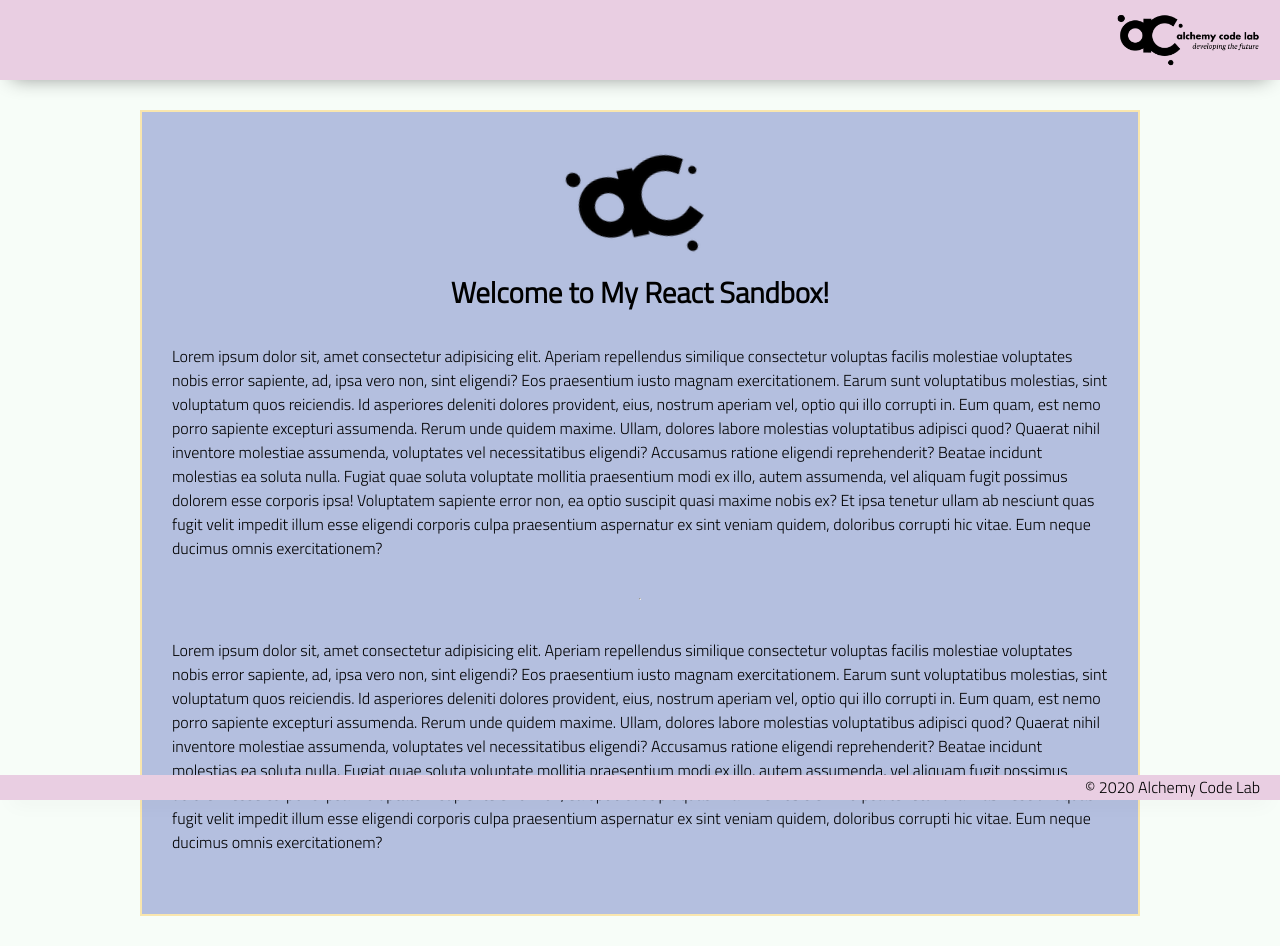
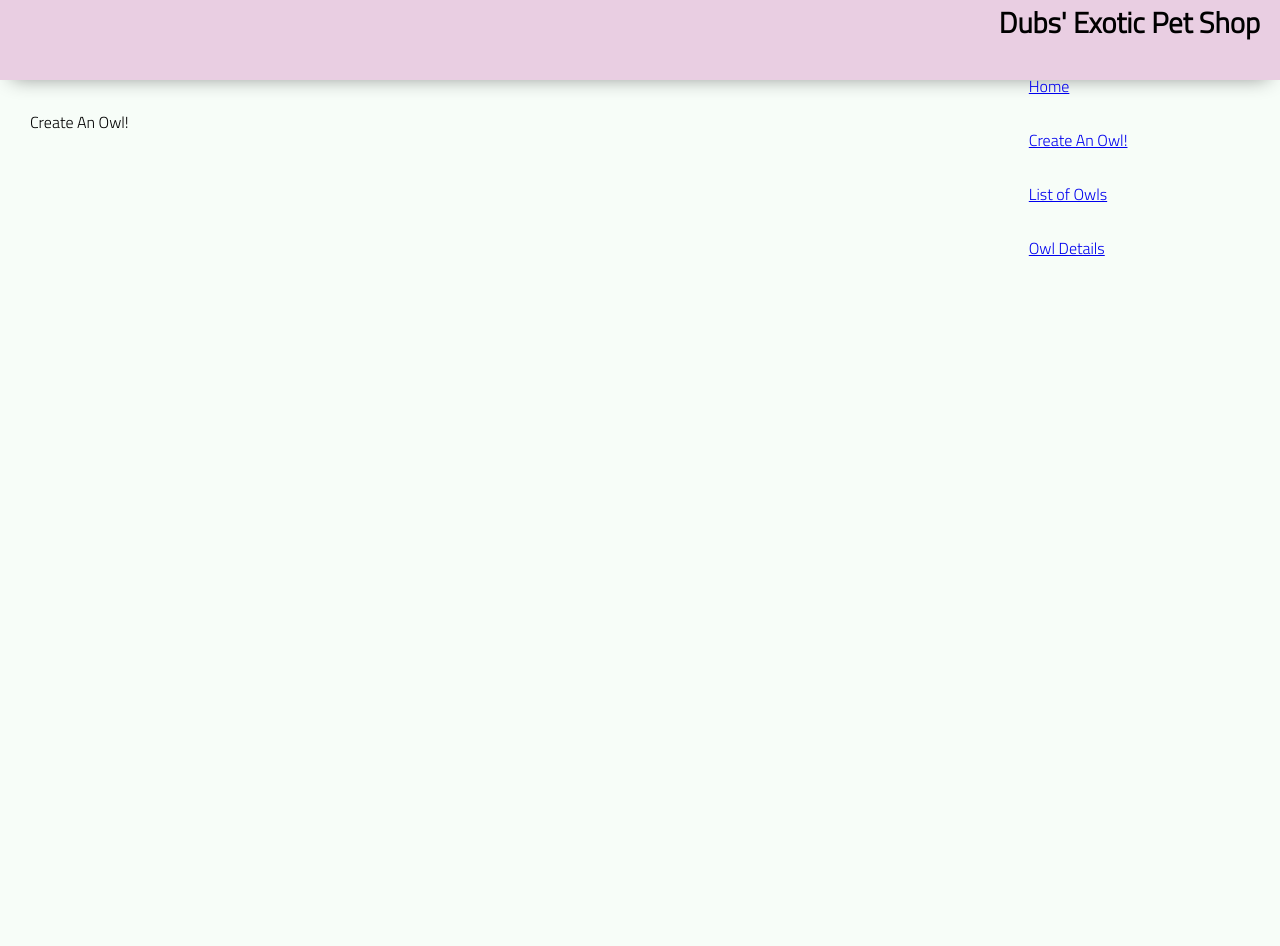
Before and after one commit to dimitraweinstein/full-stack-owl-petshop-, a React (Create React App) app: page /createpage in a window 1280 px wide. After the commit the page ends 800 px from the top, so only its background shows below. Built offline with nearby package versions, Linux system fonts and the light colour scheme.

Commit message:
set up basic front end structure with utils file setup and dom router and links set up

```diff
--- a/package.json
+++ b/package.json
@@ -8,7 +8,9 @@
     "@testing-library/user-event": "^12.8.3",
     "react": "^17.0.2",
     "react-dom": "^17.0.2",
+    "react-router-dom": "^5.2.0",
     "react-scripts": "4.0.3",
+    "superagent": "^6.1.0",
     "web-vitals": "^1.1.2"
   },
   "scripts": {
--- a/src/App.js
+++ b/src/App.js
@@ -1,17 +1,29 @@
-import { Component } from 'react';
+import React, { Component } from 'react';
 import './reset.css';
 import './App.css';
+import { BrowserRouter, Route, Switch } from 'react-router-dom';
+import CreatePage from './CreatePage.js';
+import DetailPage from './DetailPage.js';
+import ListPage from './ListPage.js';
 import Header from './Header.js';
-import Body from './Body.js';
-import Footer from './Footer.js';
+import Home from './Home.js';
 
 export default class App extends Component {
   render() {
       return (
-        <div className="App">
-          <Header />
-          <Body />
-          <Footer />
+        <div>
+
+          <BrowserRouter>
+            <Header />
+            <Switch>
+
+              <Route path="/" exact component={Home} />
+              <Route path="/createpage" component={CreatePage} />
+              <Route path="/listpage" component={ListPage} />
+              <Route path="/detailpage" component={DetailPage} />
+
+            </Switch>
+          </BrowserRouter>
         </div>
       );
     }
--- /dev/null
+++ b/src/CreatePage.js
@@ -0,0 +1,13 @@
+import React, { Component } from 'react'
+
+export default class CreatePage extends Component {
+    render() {
+
+        return (
+
+            <div>
+                <p>Create An Owl!</p>
+            </div>
+        )
+    }
+}
--- /dev/null
+++ b/src/DetailPage.js
@@ -0,0 +1,11 @@
+import React, { Component } from 'react'
+
+export default class DetailPage extends Component {
+    render() {
+        return (
+            <div>
+                Details!!
+            </div>
+        )
+    }
+}
--- a/src/Header.js
+++ b/src/Header.js
@@ -1,12 +1,20 @@
 import './Header.css';
 import React, { Component } from 'react'
+import { NavLink, Route } from 'react-router-dom';
 
 export default class Header extends Component {
     render() {
         return (
         <header>
-            <div className="gutter-right logo">
-                <img src="big-logo.png" alt="logo"/>
+                <div className="gutter-right logo">
+                    <h2>Dubs' Exotic Pet Shop</h2>
+                    <Route>
+                    <p><NavLink to="/">Home</NavLink></p>
+                    <p><NavLink to="/create">Create An Owl!</NavLink></p>
+                    <p><NavLink to="/listpage">List of Owls</NavLink></p>
+                    <p><NavLink to="/detailpage">Owl Details</NavLink></p>
+                        {/* <img src="big-logo.png" alt="logo"/> */}
+                    </Route>
             </div>
         </header>
         )
--- /dev/null
+++ b/src/Home.js
@@ -0,0 +1,11 @@
+import React, { Component } from 'react'
+
+export default class Home extends Component {
+    render() {
+        return (
+            <div>
+                <p>Home Page!</p>
+            </div>
+        )
+    }
+}
--- /dev/null
+++ b/src/ListPage.js
@@ -0,0 +1,23 @@
+import React, { Component } from 'react'
+// import { getAllOwls } from './fetch-utils.js';
+// import { Link } from 'react-router-dom';
+
+export default class ListPage extends Component {
+    state = {
+        owls: []
+    }
+
+    // componentDidMount = async () => {
+    //     const owls = await getAllOwls();
+
+    //     this.setState({ owls: owls })
+    // }
+
+    render() {
+        return (
+            <div>
+                <p>List Page!</p>
+            </div>
+        )
+    }
+}
--- /dev/null
+++ b/src/fetch-utils.js
@@ -0,0 +1,27 @@
+// import request from 'superagent';
+
+// const URL = 'https://vast-springs-03582.herokuapp.com/';
+
+// export async function getAllOwls() {
+
+// }
+
+// export async function getOneOwl() {
+
+// }
+
+// export async function updateOwl() {
+
+// }
+
+// export async function createOwl() {
+
+// }
+
+// export async function getAllEndangered() {
+
+// }
+
+// export async function deleteOwl() {
+
+// }
```
Also changed, not shown: 1 other file (tests, documents, lock files or other folders).
